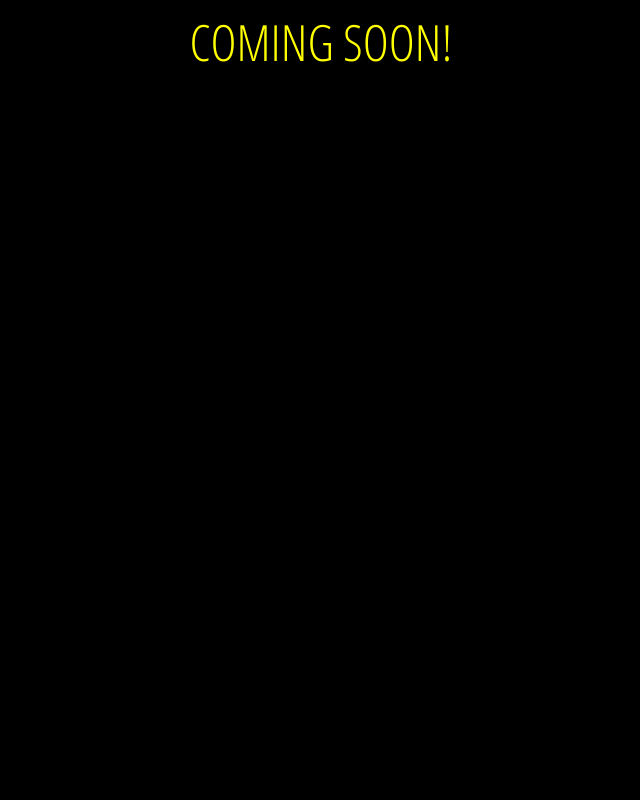
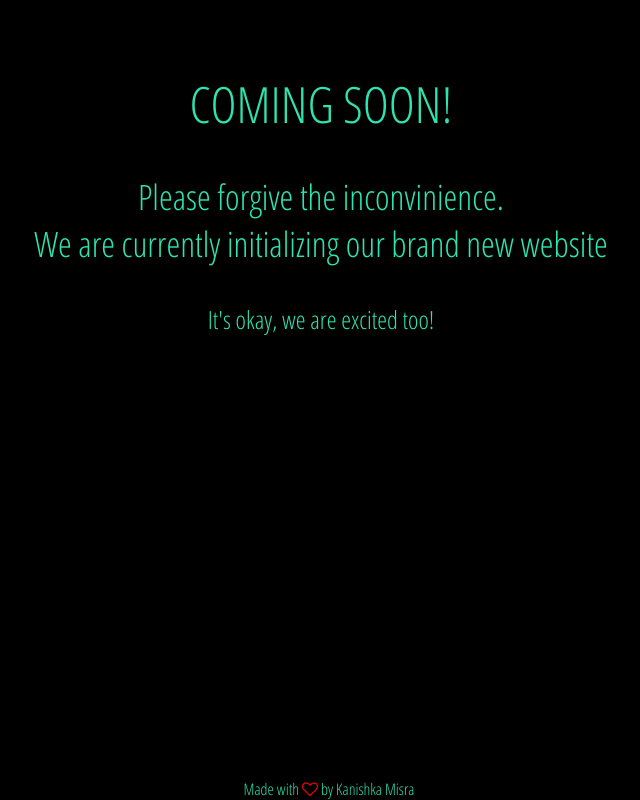
Before and after one commit to lash17/lash17.github.io, a plain HTML site: page abhi.html in a window 1280 px wide. Shown: the whole page, without its empty margins (319-959 px from the left). Drawn offline with Linux system fonts and the light colour scheme.

Commit message:
Minor Tweaks

```diff
--- a/abhi.html
+++ b/abhi.html
@@ -4,6 +4,7 @@
 		<meta charset="utf-8">
 		<title></title>
 		<meta name="viewport" content="width=device-width, initial-scale=1.0"/>
+		<link rel="stylesheet" href="https://maxcdn.bootstrapcdn.com/font-awesome/4.5.0/css/font-awesome.min.css">
 	</head>
 	<style>
 	@import url(https://fonts.googleapis.com/css?family=Open+Sans+Condensed:300);
@@ -13,17 +14,42 @@
 		text-align: center;
 	}
 	.soon {
-		color: yellow;
+		margin-top: 70px;
+		color: #2DE3B0;
 		font-family: 'Open Sans Condensed', sans-serif;
 		font-size: 50px;
 		top: 50%;
 		bottom: 50%;
 		position: relative;
 	}
+
+	p {
+		font-size: 35px;
+	}
+
+	footer {
+		color: #2DE3B0;
+		font-family: 'Open Sans Condensed', sans-serif;
+		position : fixed;
+		width: 100%;
+    	bottom : 0;
+    	text-align: center;
+   	}
+
+   	#excite {
+   		font-size: 25px;
+   	}
+
+	.fa-heart-o {
+		color: red;
+	}
 	</style>
 	<body>
 		<div class="soon">
 			COMING SOON!
+			<p>Please forgive the inconvinience.<br>We are currently initializing our brand new website</p>
+			<p id='excite'>It's okay, we are excited too!</p>
 		</div>
 	</body>
+	<footer>Made with <i class="fa fa-heart-o"></i> by Kanishka Misra</footer>
 </html>
```
